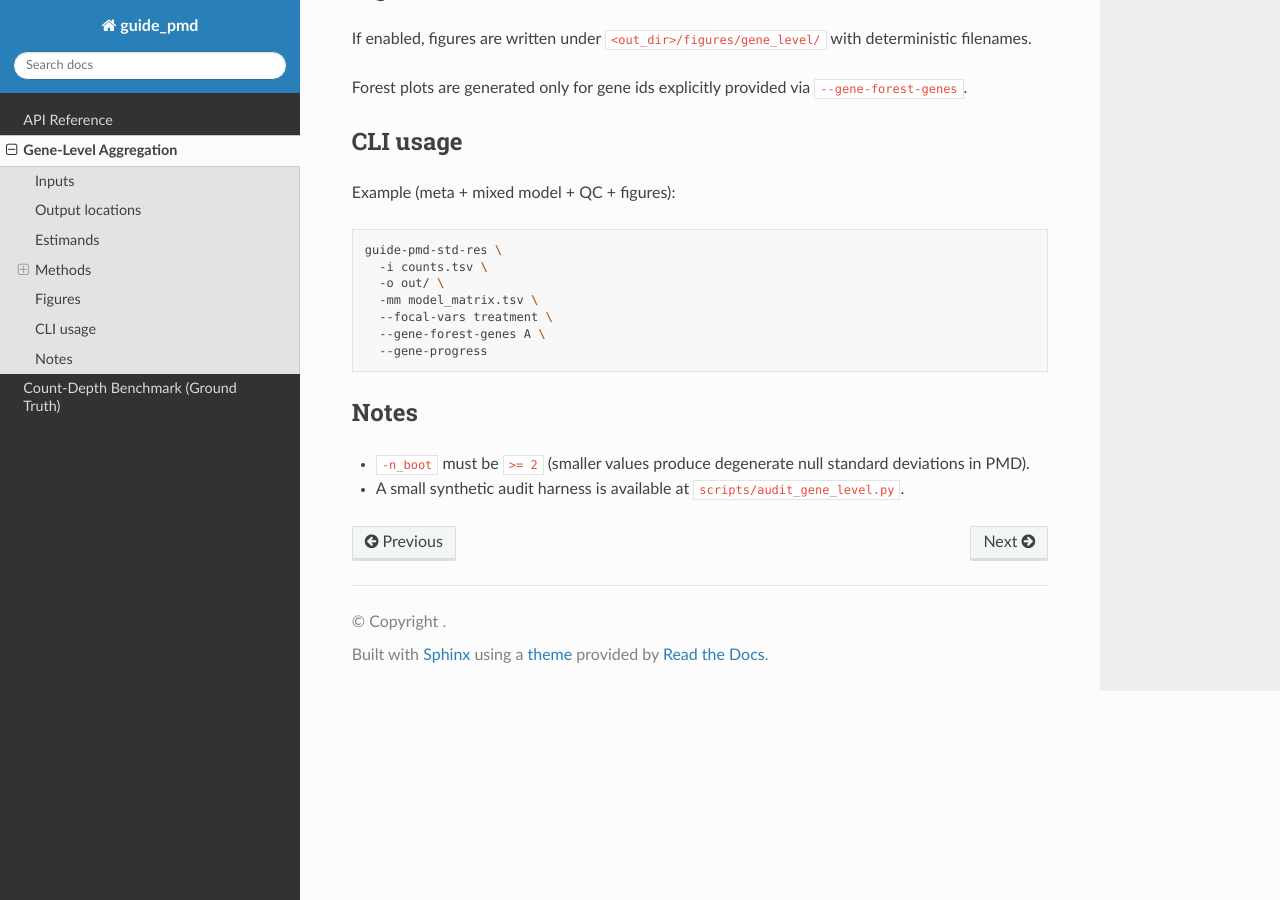
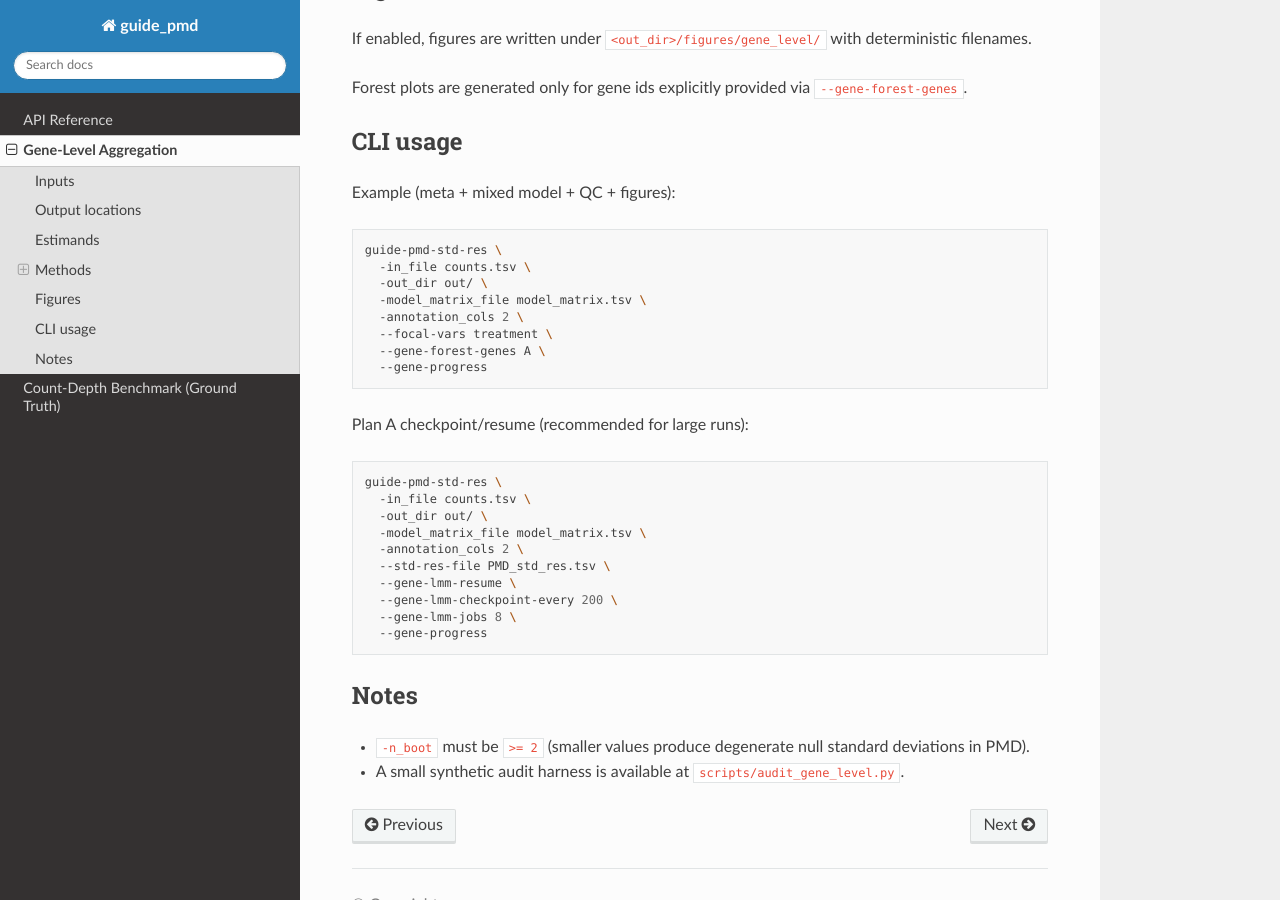
Before and after one commit to scottyler89/guide_pmd_std_res, a Sphinx documentation site: the page built from docs/gene_level.rst, in a window 1280 px wide and 900 px high, scrolled down 2848 px. Built offline with Sphinx 7.4.7 and the Read the Docs theme 3.1.0, drawn with Linux system fonts in a browser that asks for light colours.

Commit message:
Document st941c prototype runs and LMM resume flags

```diff
--- a/docs/gene_level.rst
+++ b/docs/gene_level.rst
@@ -131,11 +131,27 @@ Example (meta + mixed model + QC + figures):
 .. code-block:: bash
 
    guide-pmd-std-res \
-     -i counts.tsv \
-     -o out/ \
-     -mm model_matrix.tsv \
+     -in_file counts.tsv \
+     -out_dir out/ \
+     -model_matrix_file model_matrix.tsv \
+     -annotation_cols 2 \
      --focal-vars treatment \
      --gene-forest-genes A \
+     --gene-progress
+
+Plan A checkpoint/resume (recommended for large runs):
+
+.. code-block:: bash
+
+   guide-pmd-std-res \
+     -in_file counts.tsv \
+     -out_dir out/ \
+     -model_matrix_file model_matrix.tsv \
+     -annotation_cols 2 \
+     --std-res-file PMD_std_res.tsv \
+     --gene-lmm-resume \
+     --gene-lmm-checkpoint-every 200 \
+     --gene-lmm-jobs 8 \
      --gene-progress
 
 Notes
```
Also changed, not shown: README.md (+12 -2 lines), ROADMAP.md (+1 -1 lines), docs/plans/st941c_prototype_run.md (added, +78 -0 lines).
